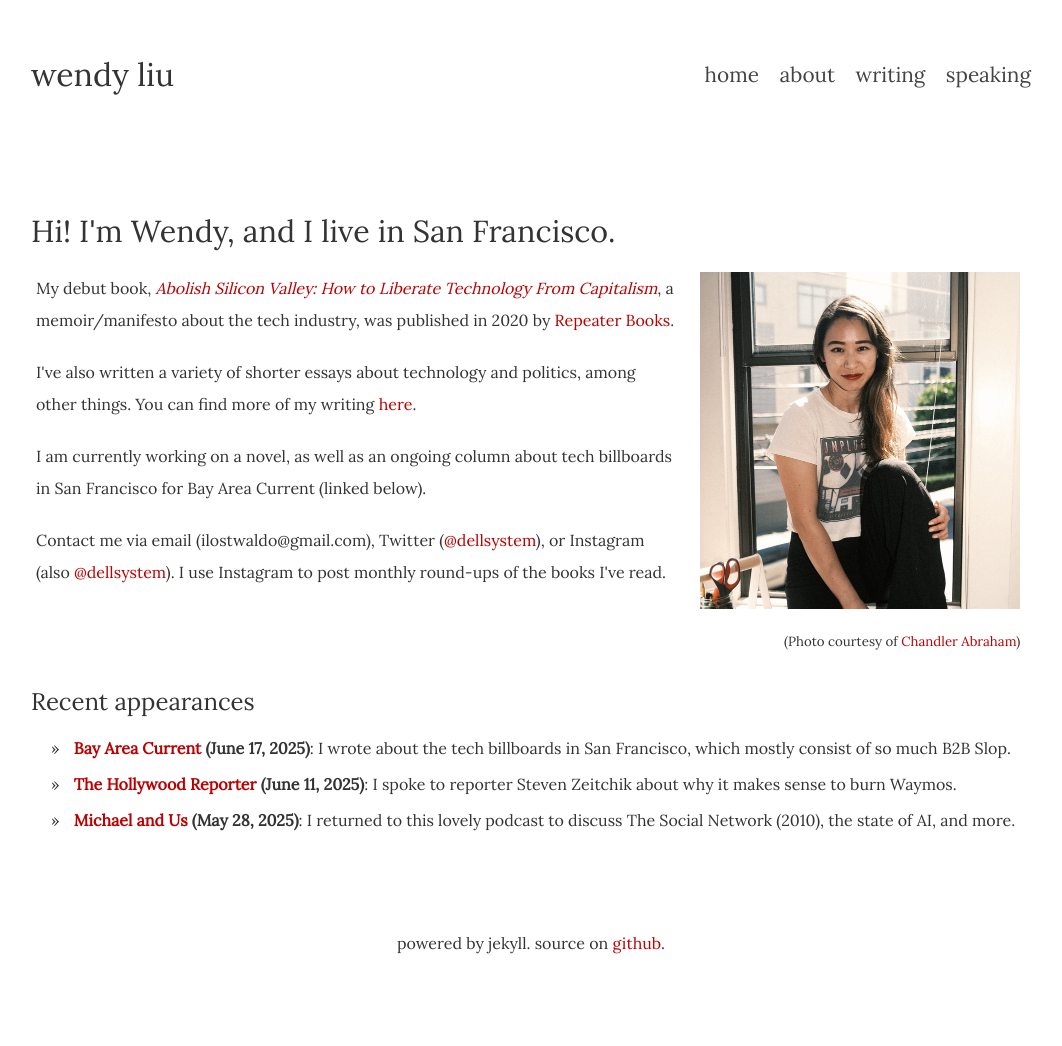
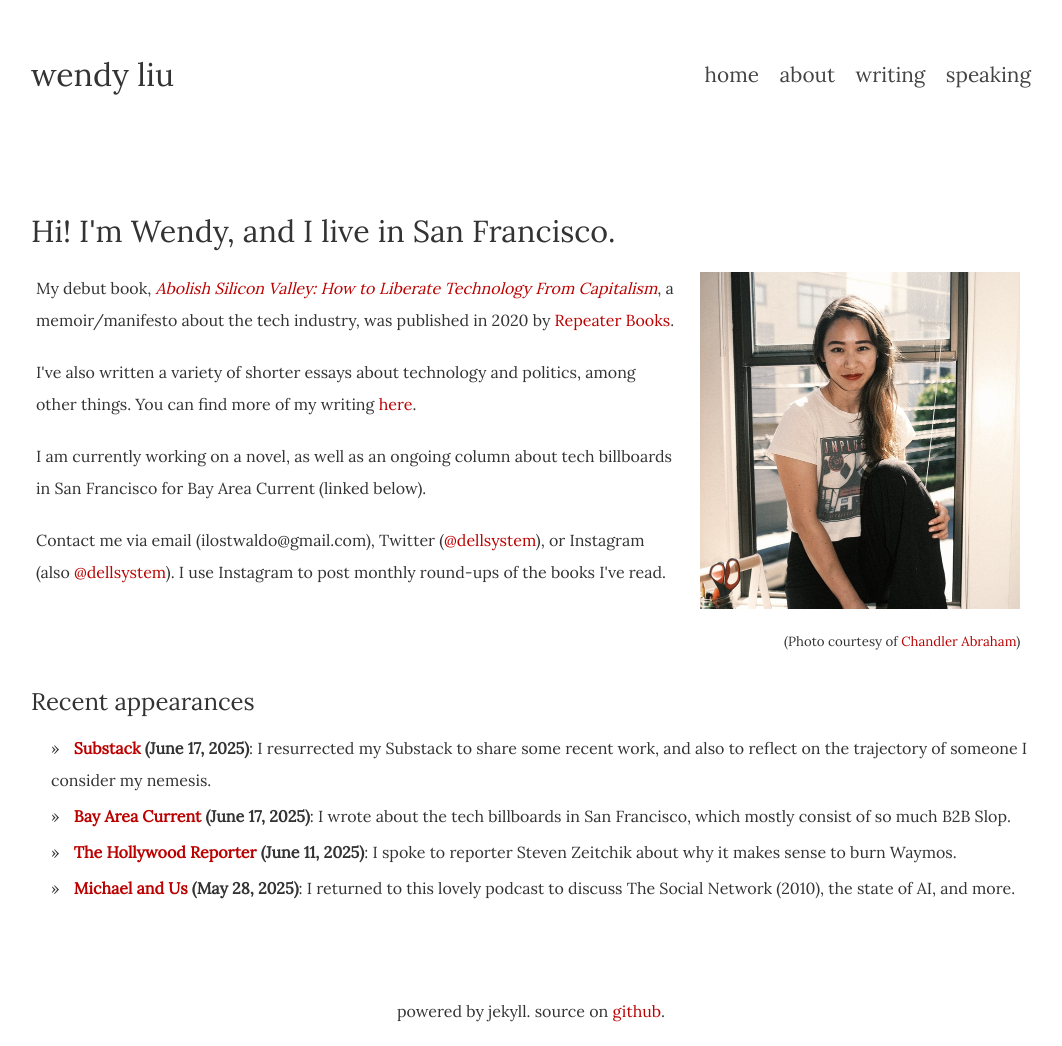
Before and after one commit to dellsystem/dellsystem.github.io, a Jekyll site: the page built from index.html, in a window 1280 px wide. Shown: the whole page, without its empty margins (109-1171 px from the left). Built offline with Jekyll 4.4.1, drawn with Linux system fonts in a browser that asks for light colours; before the commit the page ends 978 px from its top, so only the background shows below that.

Commit message:
Add substack to homepage

```diff
--- a/index.html
+++ b/index.html
@@ -18,6 +18,7 @@ layout: default
 </div>
 <h3>Recent appearances</h3>
 <ul>
+    <li><strong><a href="https://dellsystem.substack.com/p/san-franciscos-billboards-arent-for">Substack</a> (June 17, 2025)</strong>: I resurrected my Substack to share some recent work, and also to reflect on the trajectory of someone I consider my nemesis.</li>
     <li><strong><a href="https://bayareacurrent.com/the-billboards-arent-for-you/">Bay Area Current</a> (June 17, 2025)</strong>: I wrote about the tech billboards in San Francisco, which mostly consist of so much B2B Slop.</li>
     <li><strong><a href="https://www.hollywoodreporter.com/news/politics-news/los-angeles-immigration-protesters-burning-waymo-techlash-1236262292/">The Hollywood Reporter</a> (June 11, 2025)</strong>: I spoke to reporter Steven Zeitchik about why it makes sense to burn Waymos.</li>
     <li><strong><a href="https://soundcloud.com/michael-and-us/preview-626-metaquest-w-wendy-liu">Michael and Us</a> (May 28, 2025)</strong>: I returned to this lovely podcast to discuss The Social Network (2010), the state of AI, and more.</li>
```
